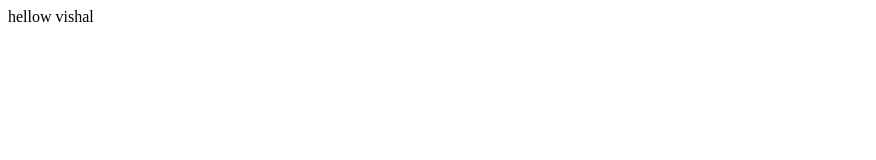
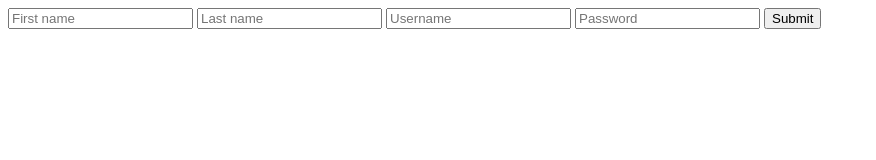
Before and after one commit to bobhatevishal/Project-1, a plain HTML site: page index.html in a window 1280 px wide. Shown: the whole page, without its empty margins (0-876 px from the left). Drawn offline with Linux system fonts and the light colour scheme.

Commit message:
index.html
simple form

```diff
--- a/index.html
+++ b/index.html
@@ -1 +1,23 @@
-<p>hellow vishal </p>
+<!DOCTYPE HTML>
+<html>
+<head>
+  <title>A simple form</title>
+</head>
+<body>
+  <form>
+    <!-- Code example of some standard fields in form -->
+    <input type="text" name="firstName" placeholder="First name">
+
+    <input type="text" name="lastName" placeholder="Last name">
+
+    <input type="text" name="username" placeholder="Username">
+
+    <!-- Code example of a password field in form -->
+    <input type="password" name="password" placeholder="Password">
+
+
+    <!-- Code example of a submit button in form -->
+    <input type="submit" value="Submit">
+  </form>
+</body>
+</html>
```
